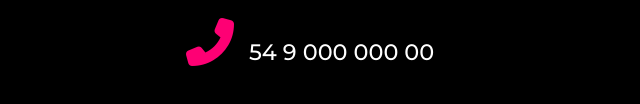
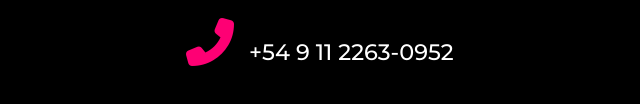
Before and after one commit to lucasperezfernandez/TalentifyWeb, a website: page index.html in a window 1280 px wide. Shown: the part 5007-5111 px from the top of the page, 526-1166 px from the left. Drawn offline with nearby package versions, Linux system fonts and the light colour scheme.

Commit message:
agregue contacto telefono

```diff
--- a/index.html
+++ b/index.html
@@ -184,7 +184,7 @@
                         <a><i class="fas fa-envelope"></i>talentifyconsulting@gmail.com</a>
                     </div>
                     <div class="data">
-                        <a><i class="fas fa-phone-alt"></i>54 9 000 000 00 </a>
+                        <a><i class="fas fa-phone-alt"></i>+54 9 11 2263-0952</a>
                     </div>
                 </div>
             </div>
```
